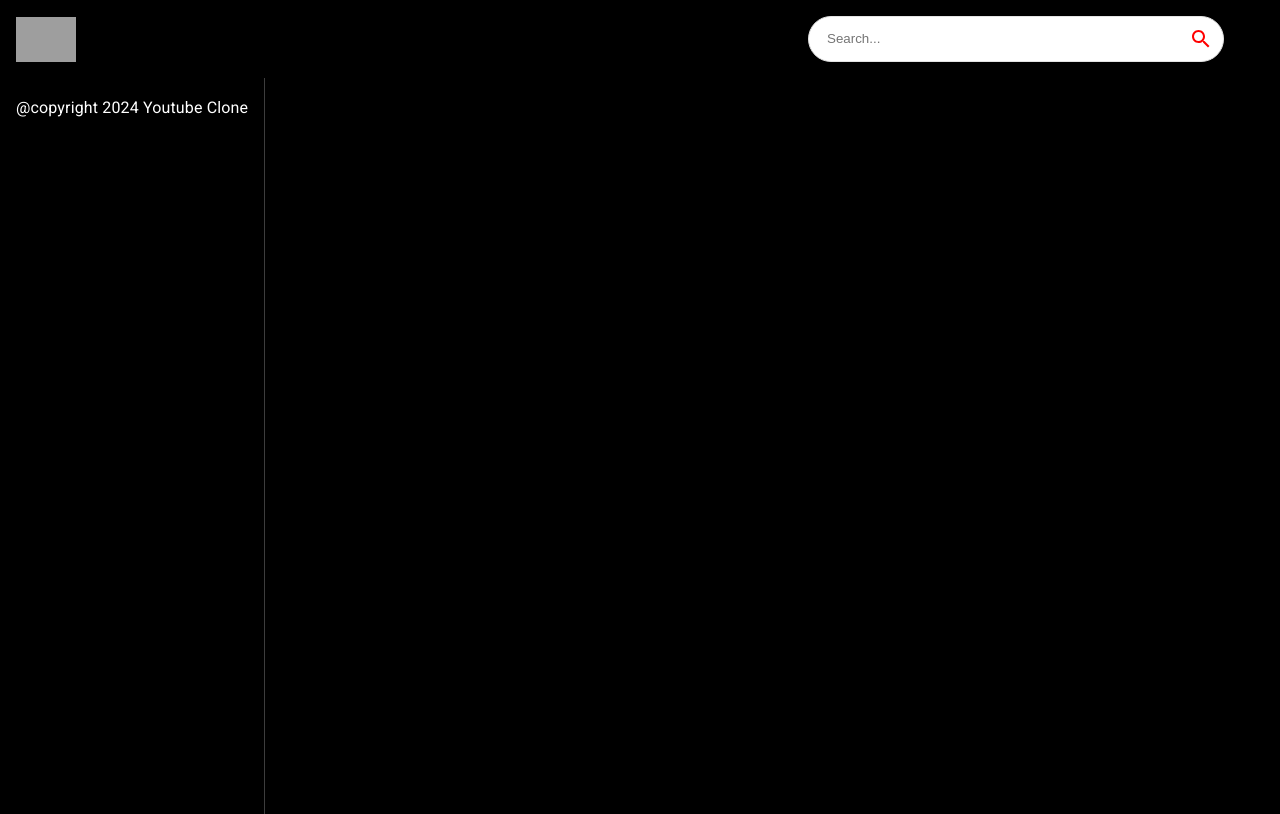
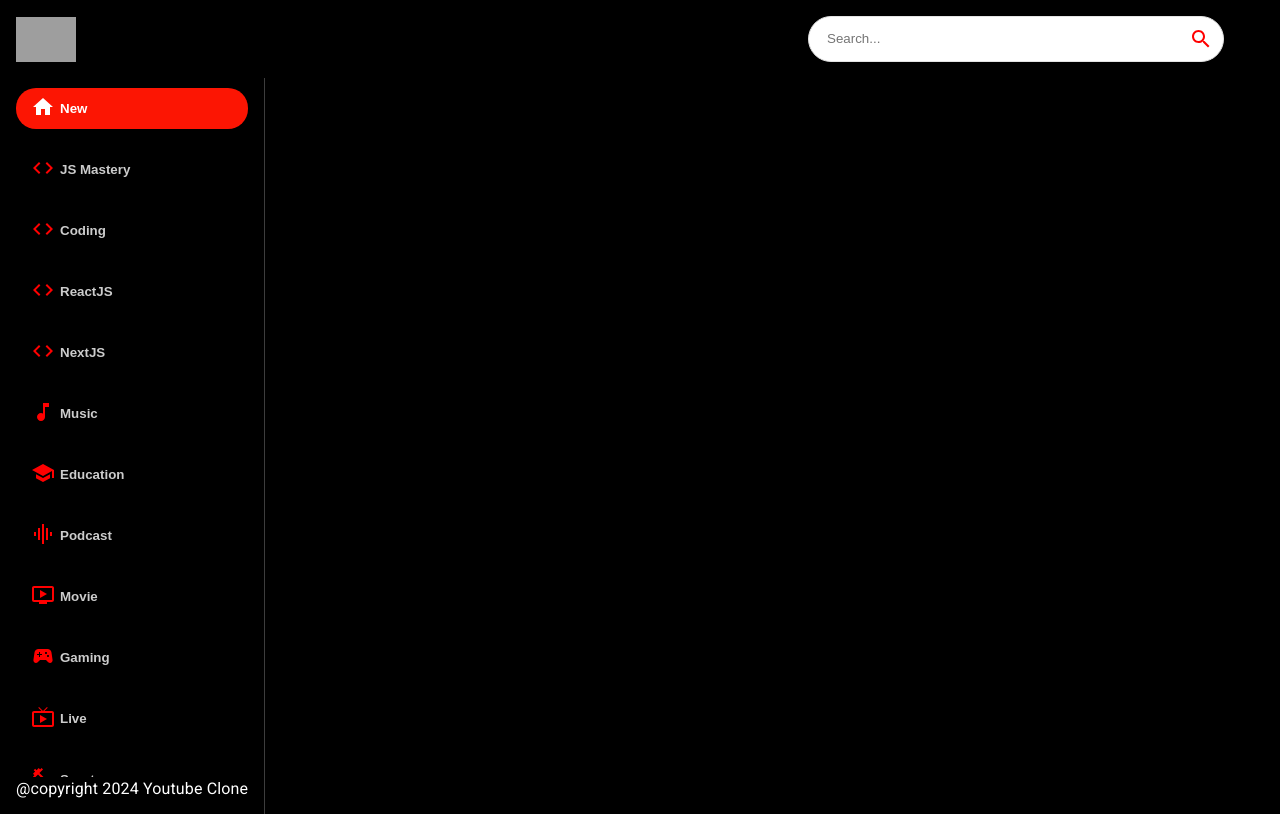
Before and after one commit to mrityunjay83039/youtube-clone, a React (Create React App) app: page / in a window 1280 px wide. Built offline with nearby package versions, Linux system fonts and the light colour scheme; grey boxes are pictures that could not be loaded.

Commit message:
sidebar design done with data

```diff
--- a/src/components/Sidebar.js
+++ b/src/components/Sidebar.js
@@ -1,9 +1,38 @@
-import React from 'react'
+import React from "react";
+import { Stack } from "@mui/material";
+import { categories } from "../utils/constants";
 
-function Sidebar() {
-  return (
-    <div>Sidebar</div>
-  )
-}
+const selectedCategory = "New";
 
-export default Sidebar
+const Sidebar = () => (
+  <Stack
+    sx={{
+      overflowY: "auto",
+      display: "flex",
+      flexDirection: { sx: "row", md: "column" },
+      height: { sx: "auto", md: "95%" },
+    }}>
+    {categories.map((category) => {
+      return (
+        <button
+          className="category-btn"
+          style={{
+            backgroundColor: category.name === selectedCategory && "#fc1503",
+            color: "#ffffff",
+          }}
+          key={category.name}>
+          <span
+            style={{
+              color: category.name === selectedCategory ? "white" : "red",
+              marginRight: '5px',
+            }}>
+            {category.icon}
+          </span>
+          <span style={{opacity: category.name === selectedCategory ? 1 : 0.8 }}>{category.name}</span>
+        </button>
+      );
+    })}
+  </Stack>
+);
+
+export default Sidebar;
```
